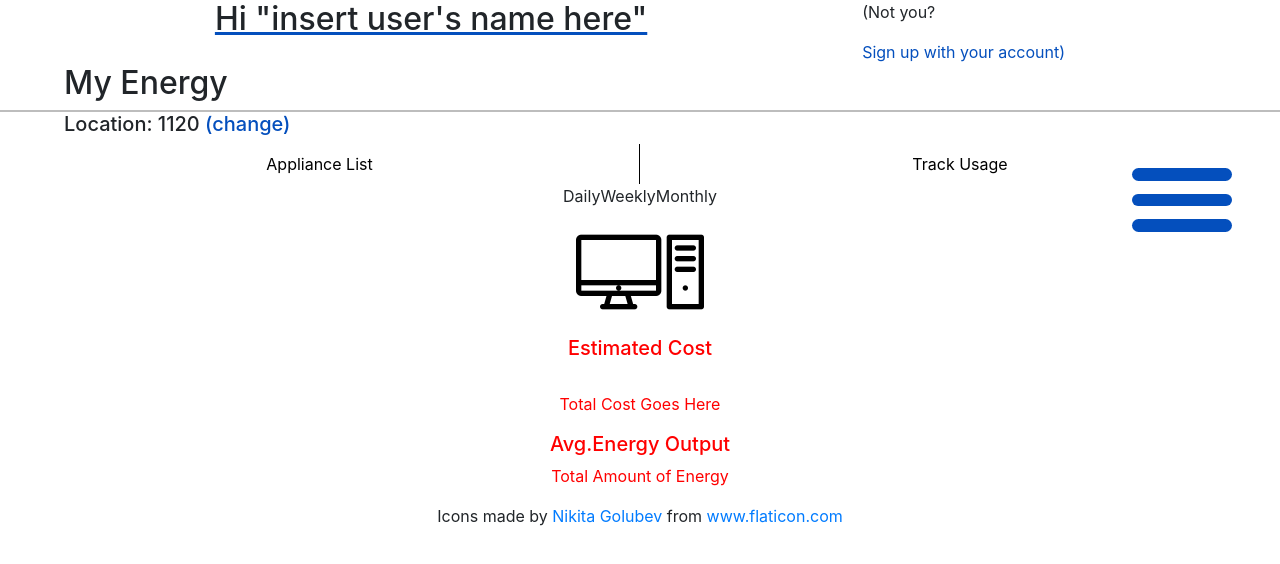
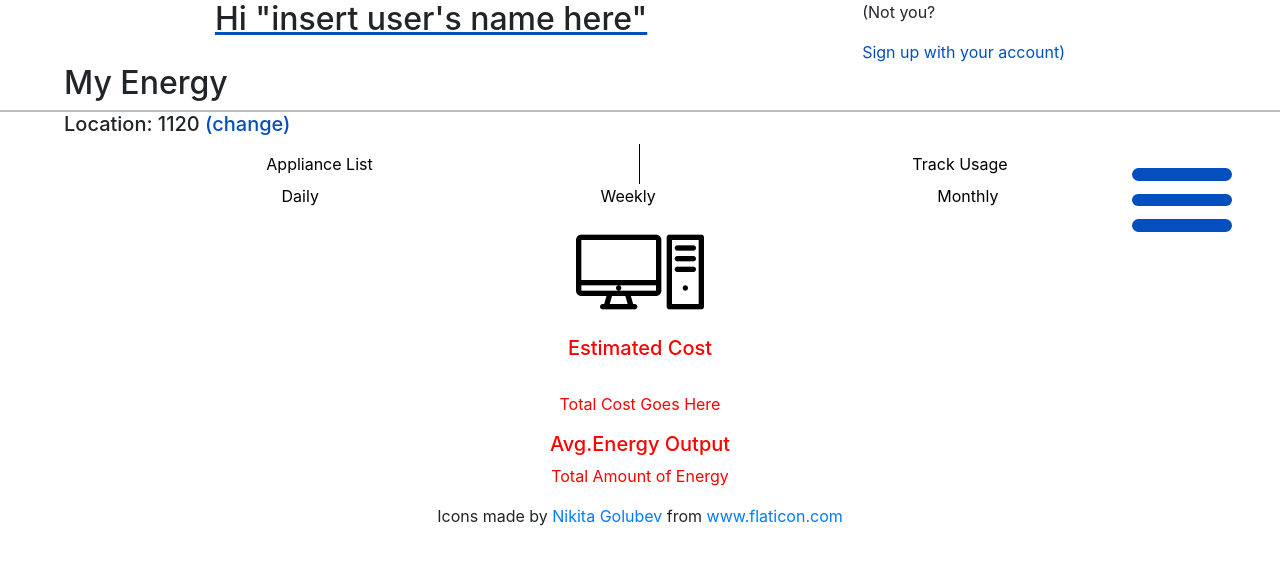
Before and after one commit to BloomTech-Labs/Encon-fe, a React (Create React App) app in the folder encon/: page / in a window 1280 px wide. Shown: the top 564 px of the page. Built offline with nearby package versions, Linux system fonts and the light colour scheme.

Commit message:
did some styling for the appliance list

```diff
--- a/encon/src/components/mobile/Appliance-List.js
+++ b/encon/src/components/mobile/Appliance-List.js
@@ -3,6 +3,7 @@ import { WelcomeHeader } from "./Welcome-Header";
 import { EnergyLocation } from "./Energy-Location";
 import { ApplianceTracker } from "./Appliance-Tracker";
 import { ApplianceCard } from "./Appliance-Card";
+import "../../styles/mobile/Appliance-List.scss";
 export const ApplianceList = () => {
   return (
     <div>
@@ -10,9 +11,9 @@ export const ApplianceList = () => {
       <EnergyLocation />
       <ApplianceTracker />
       <div className="timeContainer">
-        <a>Daily</a>
-        <a>Weekly</a>
-        <a>Monthly</a>
+        <a href="">Daily</a>
+        <a href="">Weekly</a>
+        <a href="">Monthly</a>
       </div>
       <ApplianceCard />
       {/*Author Attribution */}
--- /dev/null
+++ b/encon/src/styles/mobile/Appliance-List.scss
@@ -0,0 +1,12 @@
+.timeContainer {
+  display: flex;
+  justify-content: space-evenly;
+  a {
+    color: black;
+  }
+  a:active {
+    color: #02a2e2;
+    text-decoration: none;
+    border-bottom: solid 3px #02a2e2;
+  }
+}
```
